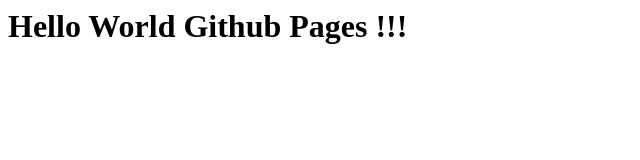
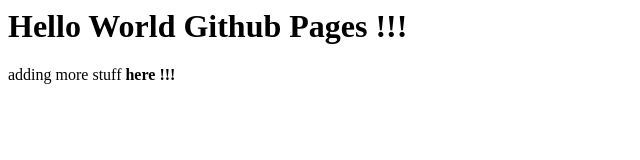
Before and after one commit to priya-gitTest/GitHubPages_1, a plain HTML site: page index.html in a window 1280 px wide. Shown: the whole page, without its empty margins (0-640 px from the left). Drawn offline with Linux system fonts and the light colour scheme.

Commit message:
Update index.html

```diff
--- a/index.html
+++ b/index.html
@@ -1 +1,3 @@
 <h1>Hello World Github Pages !!!</h1>
+
+adding more stuff <b>here !!! </b>
```
